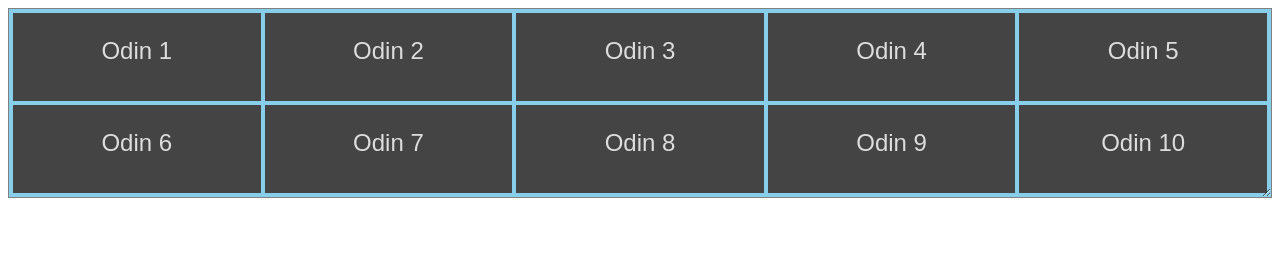
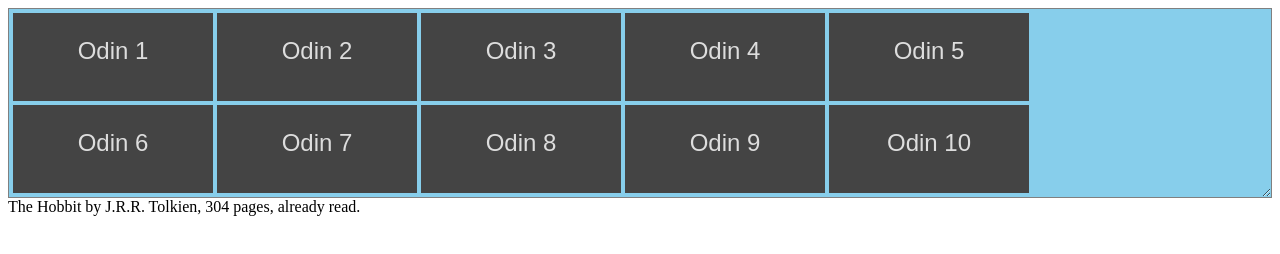
Before and after one commit to sefeoluwa/learningTests, a plain HTML site: page index.html in a window 1280 px wide. Drawn offline with Linux system fonts and the light colour scheme.

Commit message:
javascript object testing

```diff
--- a/index.html
+++ b/index.html
@@ -50,6 +50,8 @@
       </div>
     </div>
 
+    <div class="info"></div>
 
+    <script src="script.js"></script>
   </body>
 </html>
--- /dev/null
+++ b/script.js
@@ -0,0 +1,29 @@
+const writeOut = document.querySelector(".info");
+
+class Book {
+    constructor(title, author, pages, read) {
+        this.title = title;
+        this.author = author;
+        this.pages = pages;
+        this.read = read;
+
+        this.info = function () {
+            let readStatus = "not read yet";
+            if (this.read) {
+                readStatus = "already read";
+            }
+            return `${this.title} by ${this.author}, ${this.pages} pages, ${readStatus}.`;
+        };
+    }
+}
+
+
+
+  // create a new book object
+const book1 = new Book("The Hobbit", "J.R.R. Tolkien", 304, true);
+
+const book2 = new Book("Harry Potter and the Philosopher's Stone", "J.K. Rowling", 500, false );
+writeOut.textContent = book2.info();
+
+// call the info() method to get the book's information
+writeOut.textContent = book1.info(); // "The Hobbit by J.R.R. Tolkien, 304 pages, already read."
--- a/style.css
+++ b/style.css
@@ -7,7 +7,7 @@
     border: 1px solid grey;
     background-color: skyblue;
     grid-template-rows: repeat(2, 1fr);
-    grid-template-columns: repeat(5, 1fr);
+  grid-template-columns: repeat(5, minmax(150px, 200px));
   }
 
   .grid-item {
```
